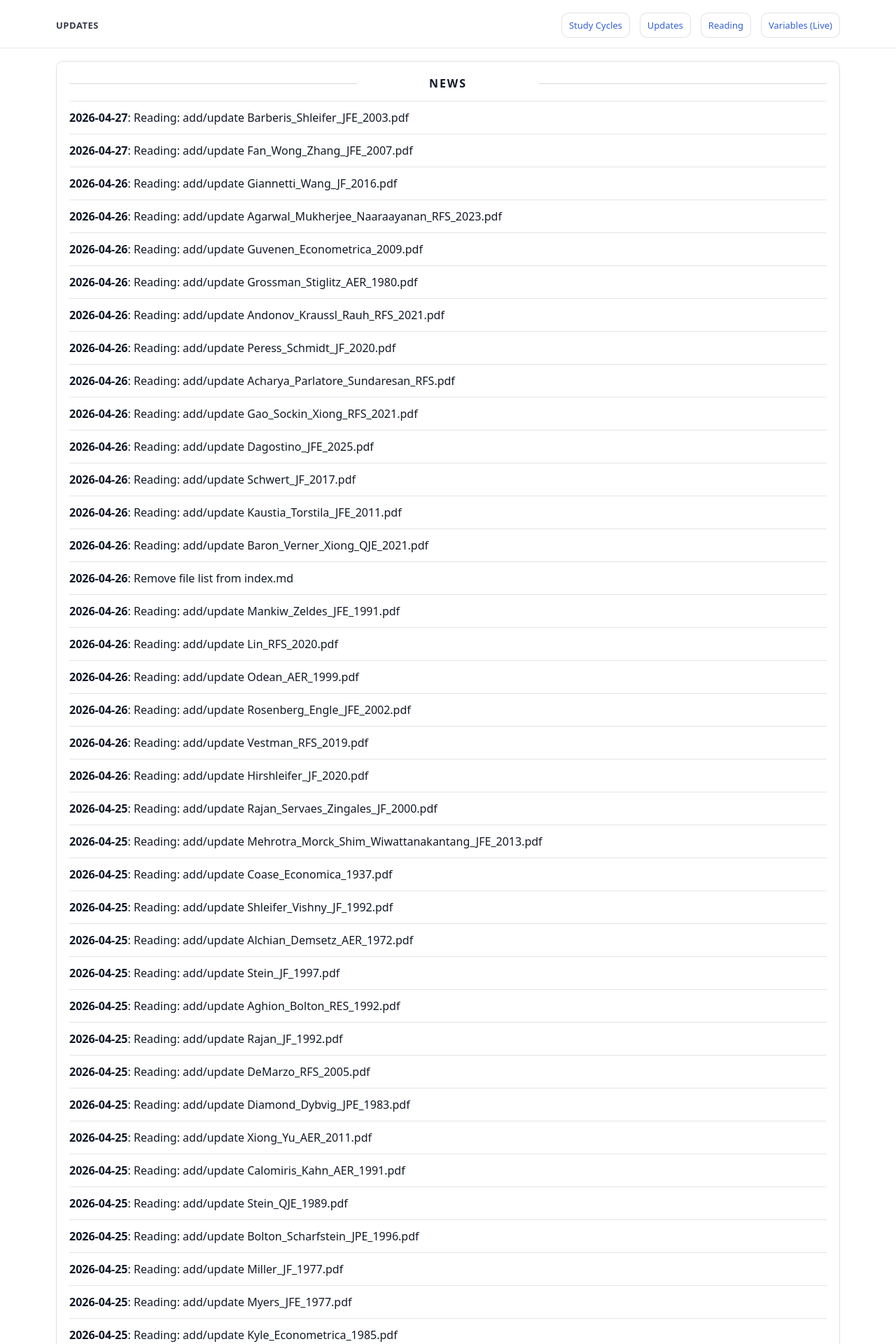
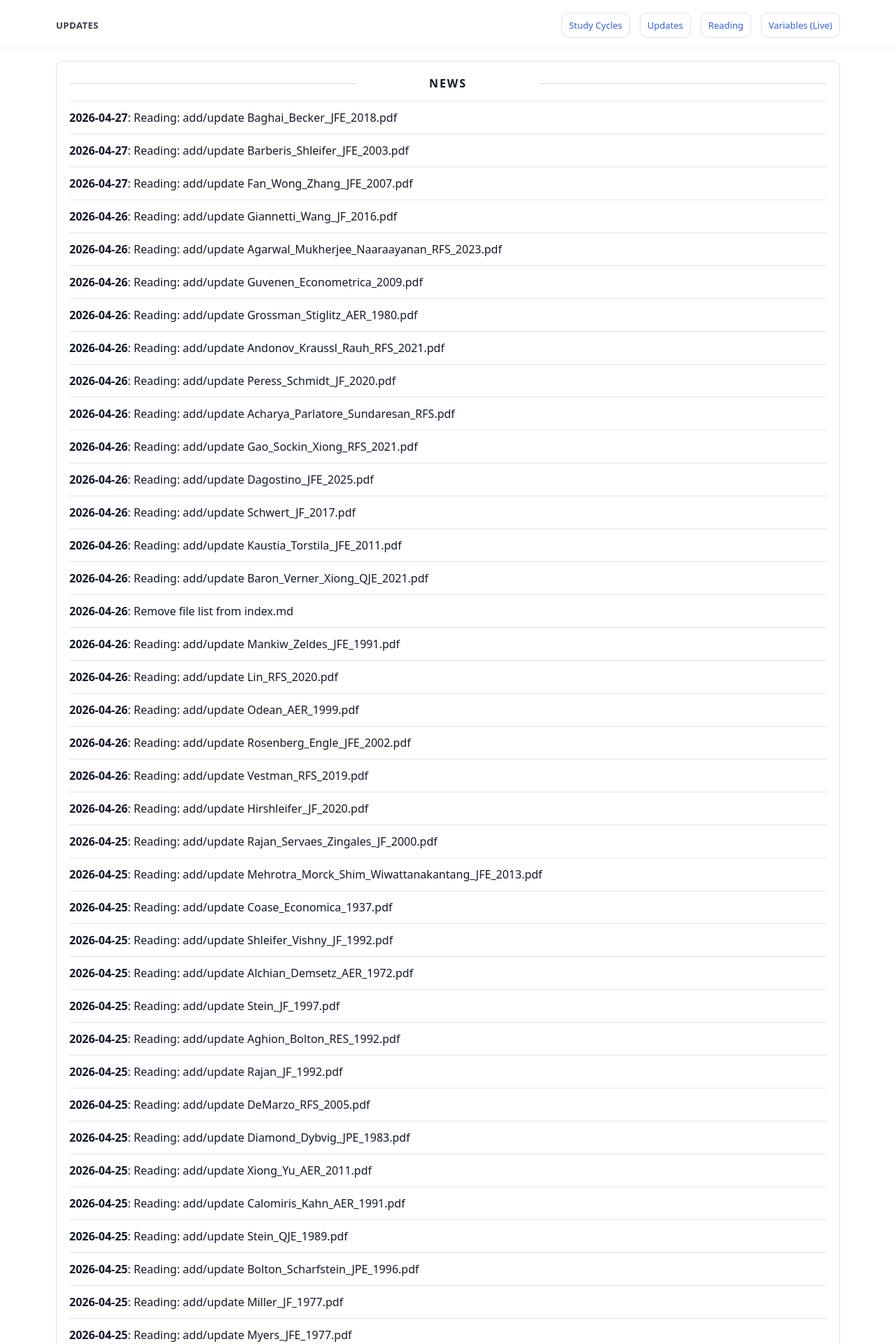
Before and after one commit to yaxinzn/study-archive, a Jekyll site: the page built from updates/index.md, in a window 1280 px wide. Shown: the top 1920 px of the page at 70% size. Built offline with Jekyll 4.4.1, drawn with Linux system fonts in a browser that asks for light colours; some of the changed text lies outside the part shown.

Commit message:
chore: update NEWS feed

```diff
--- a/_data/news.yml
+++ b/_data/news.yml
@@ -1,4 +1,7 @@
 # Auto-generated update history (sorted newest -> oldest). Do not edit manually.
+- ts: "1777238389"
+  date: "2026-04-27"
+  title: "Reading: add/update Baghai_Becker_JFE_2018.pdf"
 - ts: "1777238149"
   date: "2026-04-27"
   title: "Reading: add/update Barberis_Shleifer_JFE_2003.pdf"
```
